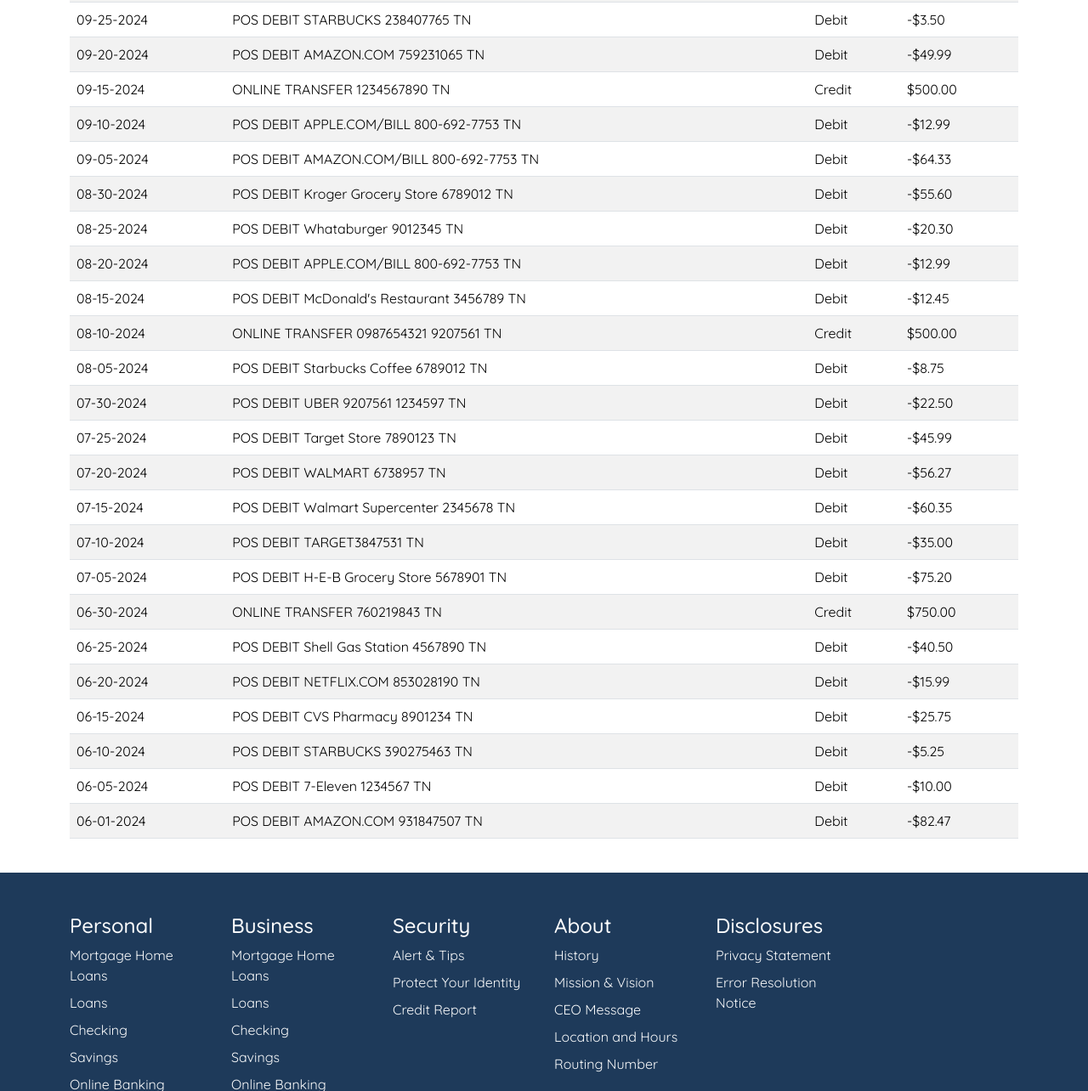
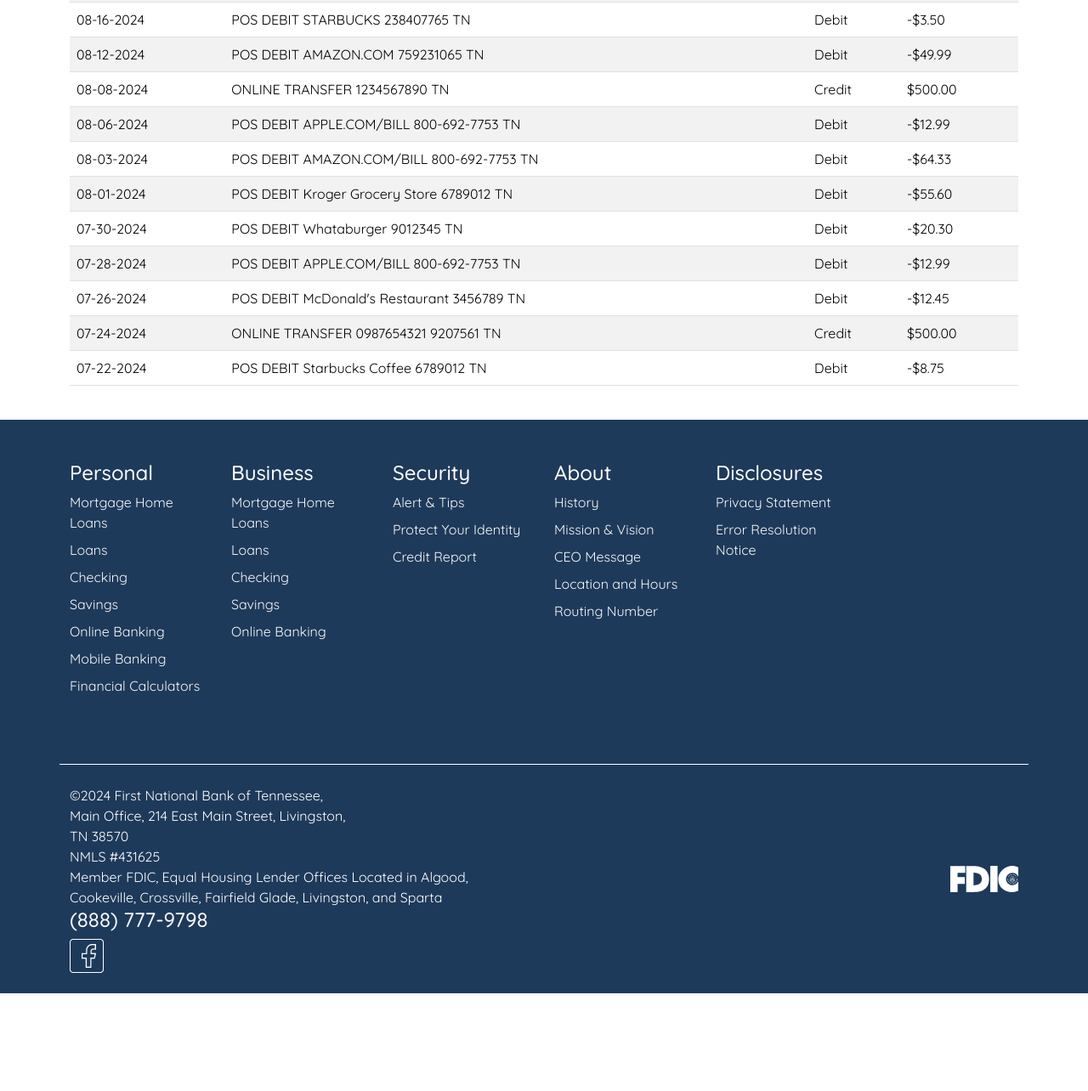
Before and after one commit to remotemailer/fbt, a plain HTML site: page dashboard.html in a window 1280 px wide. Shown: the part 241-1525 px from the top of the page at 85% size. After the commit the page ends 1410 px from the top, so only its background shows below. Drawn offline with nearby package versions, Linux system fonts and the light colour scheme.

Commit message:
Update dashboard.html

```diff
--- a/dashboard.html
+++ b/dashboard.html
@@ -74,156 +74,77 @@
                 </tr>
               </thead>
               <tbody>
-  <!-- Data rows -->
   <tr>
-    <td>09-30-2024</td>
+    <td>08-19-2024</td>
     <td>POS DEBIT NETFLIX.COM 760321473 TN</td>
     <td>Debit</td>
     <td>-$15.99</td>
   </tr>
   <tr>
-    <td>09-25-2024</td>
+    <td>08-16-2024</td>
     <td>POS DEBIT STARBUCKS 238407765 TN</td>
     <td>Debit</td>
     <td>-$3.50</td>
   </tr>
   <tr>
-    <td>09-20-2024</td>
+    <td>08-12-2024</td>
     <td>POS DEBIT AMAZON.COM 759231065 TN</td>
     <td>Debit</td>
     <td>-$49.99</td>
   </tr>
   <tr>
-    <td>09-15-2024</td>
+    <td>08-08-2024</td>
     <td>ONLINE TRANSFER 1234567890 TN</td>
     <td>Credit</td>
     <td>$500.00</td>
   </tr>
   <tr>
-    <td>09-10-2024</td>
+    <td>08-06-2024</td>
     <td>POS DEBIT APPLE.COM/BILL 800-692-7753 TN</td>
     <td>Debit</td>
     <td>-$12.99</td>
   </tr>
   <tr>
-    <td>09-05-2024</td>
+    <td>08-03-2024</td>
     <td>POS DEBIT AMAZON.COM/BILL 800-692-7753 TN</td>
     <td>Debit</td>
     <td>-$64.33</td>
   </tr>
   <tr>
-    <td>08-30-2024</td>
+    <td>08-01-2024</td>
     <td>POS DEBIT Kroger Grocery Store 6789012 TN</td>
     <td>Debit</td>
     <td>-$55.60</td>
   </tr>
   <tr>
-    <td>08-25-2024</td>
+    <td>07-30-2024</td>
     <td>POS DEBIT Whataburger 9012345 TN</td>
     <td>Debit</td>
     <td>-$20.30</td>
   </tr>
   <tr>
-    <td>08-20-2024</td>
+    <td>07-28-2024</td>
     <td>POS DEBIT APPLE.COM/BILL 800-692-7753 TN</td>
     <td>Debit</td>
     <td>-$12.99</td>
   </tr>
   <tr>
-    <td>08-15-2024</td>
+    <td>07-26-2024</td>
     <td>POS DEBIT McDonald's Restaurant 3456789 TN</td>
     <td>Debit</td>
     <td>-$12.45</td>
   </tr>
   <tr>
-    <td>08-10-2024</td>
+    <td>07-24-2024</td>
     <td>ONLINE TRANSFER 0987654321 9207561 TN</td>
     <td>Credit</td>
     <td>$500.00</td>
   </tr>
   <tr>
-    <td>08-05-2024</td>
+    <td>07-22-2024</td>
     <td>POS DEBIT Starbucks Coffee 6789012 TN</td>
     <td>Debit</td>
     <td>-$8.75</td>
-  </tr>
-  <tr>
-    <td>07-30-2024</td>
-    <td>POS DEBIT UBER 9207561 1234597 TN</td>
-    <td>Debit</td>
-    <td>-$22.50</td>
-  </tr>
-  <tr>
-    <td>07-25-2024</td>
-    <td>POS DEBIT Target Store 7890123 TN</td>
-    <td>Debit</td>
-    <td>-$45.99</td>
-  </tr>
-  <tr>
-    <td>07-20-2024</td>
-    <td>POS DEBIT WALMART 6738957 TN</td>
-    <td>Debit</td>
-    <td>-$56.27</td>
-  </tr>
-  <tr>
-    <td>07-15-2024</td>
-    <td>POS DEBIT Walmart Supercenter 2345678 TN</td>
-    <td>Debit</td>
-    <td>-$60.35</td>
-  </tr>
-  <tr>
-    <td>07-10-2024</td>
-    <td>POS DEBIT TARGET3847531 TN</td>
-    <td>Debit</td>
-    <td>-$35.00</td>
-  </tr>
-  <tr>
-    <td>07-05-2024</td>
-    <td>POS DEBIT H-E-B Grocery Store 5678901 TN</td>
-    <td>Debit</td>
-    <td>-$75.20</td>
-  </tr>
-  <tr>
-    <td>06-30-2024</td>
-    <td>ONLINE TRANSFER 760219843 TN</td>
-    <td>Credit</td>
-    <td>$750.00</td>
-  </tr>
-  <tr>
-    <td>06-25-2024</td>
-    <td>POS DEBIT Shell Gas Station 4567890 TN</td>
-    <td>Debit</td>
-    <td>-$40.50</td>
-  </tr>
-  <tr>
-    <td>06-20-2024</td>
-    <td>POS DEBIT NETFLIX.COM 853028190 TN</td>
-    <td>Debit</td>
-    <td>-$15.99</td>
-  </tr>
-  <tr>
-    <td>06-15-2024</td>
-    <td>POS DEBIT CVS Pharmacy 8901234 TN</td>
-    <td>Debit</td>
-    <td>-$25.75</td>
-  </tr>
-  <tr>
-    <td>06-10-2024</td>
-    <td>POS DEBIT STARBUCKS 390275463 TN</td>
-    <td>Debit</td>
-    <td>-$5.25</td>
-  </tr>
-  <tr>
-    <td>06-05-2024</td>
-    <td>POS DEBIT 7-Eleven 1234567 TN</td>
-    <td>Debit</td>
-    <td>-$10.00</td>
-  </tr>
-  <tr>
-    <td>06-01-2024</td>
-    <td>POS DEBIT AMAZON.COM 931847507 TN</td>
-    <td>Debit</td>
-    <td>-$82.47</td>
   </tr>
 </tbody>
             </table>
```
